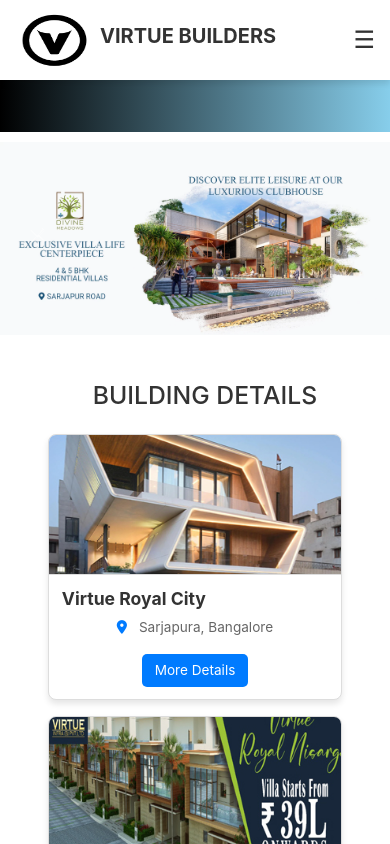
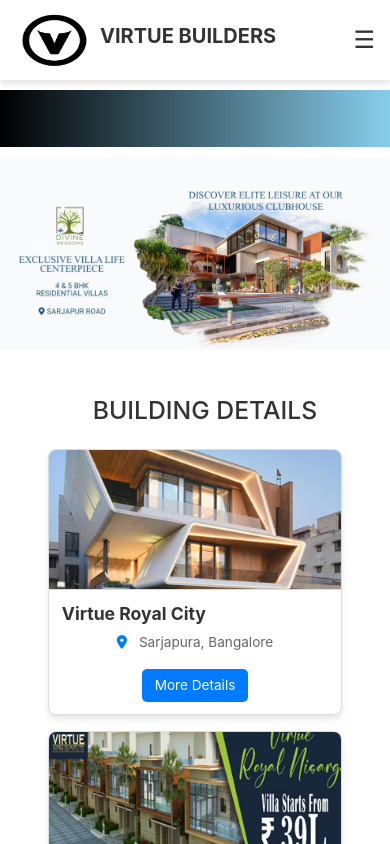
Before and after one commit to mayakannan2002/React_Construction, a React (Create React App) app: page / in a window 390 px wide. Shown: the top 844 px of the page. Built offline with nearby package versions, Linux system fonts and the light colour scheme.

Commit message:
fourth.6 commit

```diff
--- a/src/Components/Contact/Contact.css
+++ b/src/Components/Contact/Contact.css
@@ -189,7 +189,7 @@
     }
 
     .contact-form-container {
-        margin-top: 60px;
+        margin-top: 70px;
         height: auto; /* Allow height to adjust to content */
         width: 100%; /* Ensure container fits within the viewport */
     }
--- a/src/Pages/image-sliders/Slider.css
+++ b/src/Pages/image-sliders/Slider.css
@@ -135,7 +135,7 @@
 @media (max-width: 768px) {
 
   .marqueecss{
-    margin-top:75px;
+    margin-top:90px;
     background-color:white;
     color:yellow;
     font-size:30px;
```
